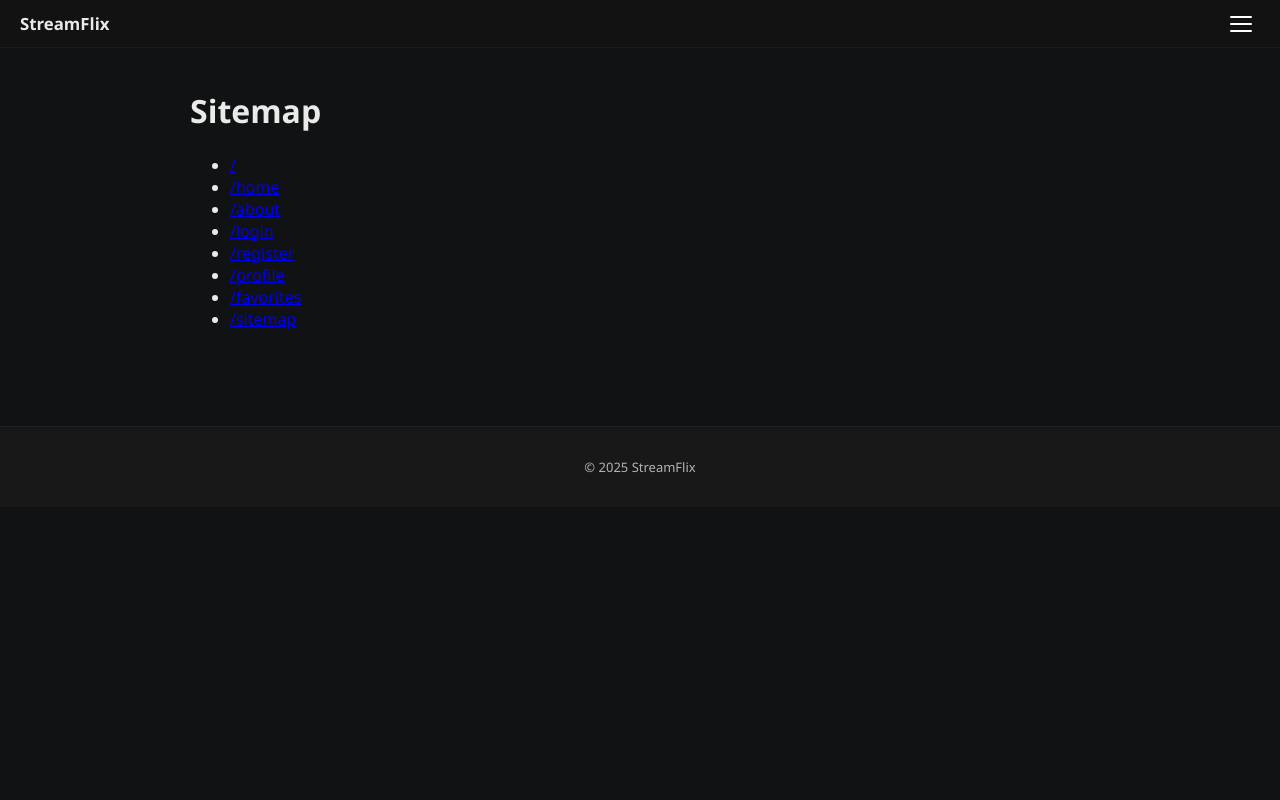
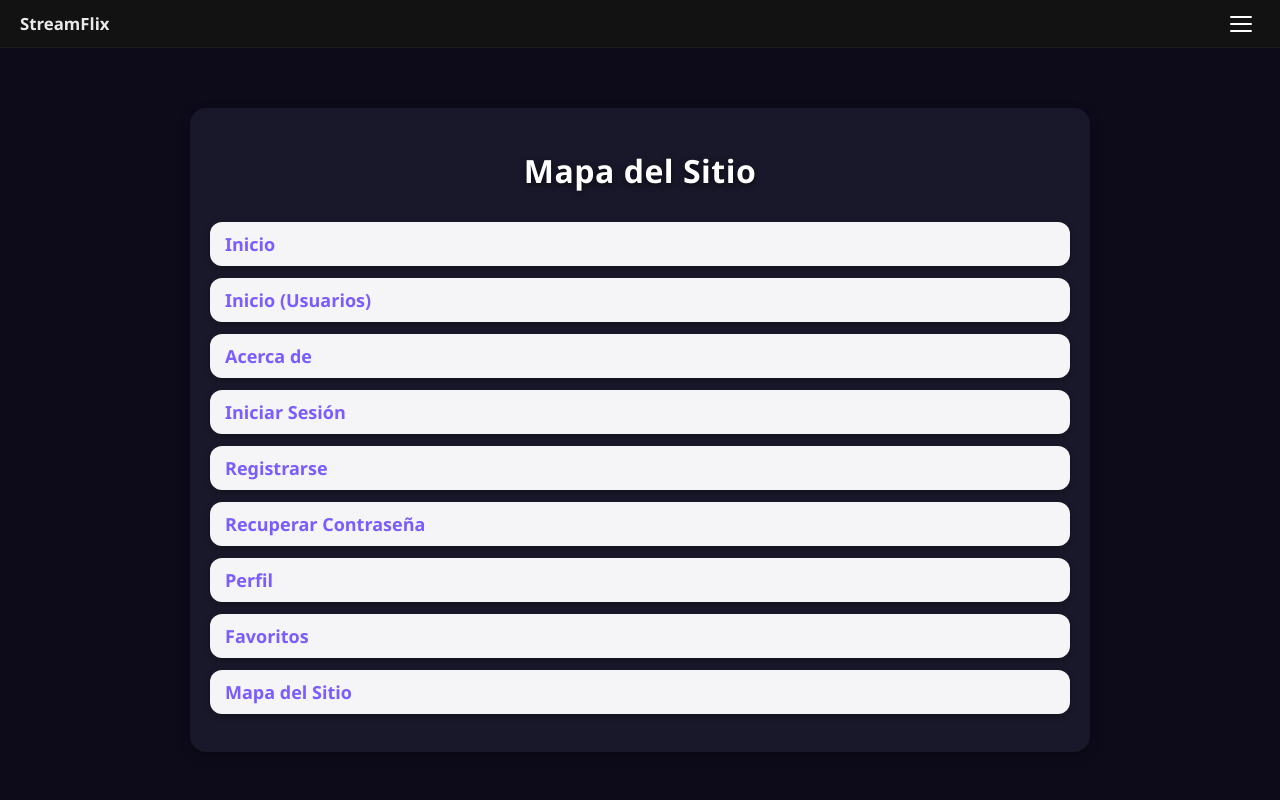
Before and after one commit to freshmint22/streamflix-frontend, a React (Vite) app: page /sitemap in a window 1280 px wide. Shown: the top 800 px of the page. Built offline with nearby package versions, Linux system fonts and the light colour scheme; no server answers.

Commit message:
feat(frontend): actualización de estilos y corrección de colores

```diff
--- a/package.json
+++ b/package.json
@@ -10,12 +10,15 @@
     "preview": "vite preview"
   },
   "dependencies": {
+    "axios": "^1.12.2",
     "react": "^19.1.1",
     "react-dom": "^19.1.1",
+    "react-icons": "^5.5.0",
     "react-router-dom": "^7.9.4"
   },
   "devDependencies": {
     "@eslint/js": "^9.36.0",
+    "@types/axios": "^0.9.36",
     "@types/react": "^19.2.2",
     "@types/react-dom": "^19.2.1",
     "@vitejs/plugin-react": "^5.0.4",
--- a/src/components/Navbar.tsx
+++ b/src/components/Navbar.tsx
@@ -1,5 +1,6 @@
 import { NavLink, useNavigate, useLocation } from "react-router-dom";
 import { useState, useRef, useEffect } from "react";
+import { FaMap } from "react-icons/fa"; // 👈 Importamos el ícono de mapa
 import "./Navbar.scss";
 
 export default function Navbar() {
@@ -13,12 +14,10 @@ export default function Navbar() {
 
   const handleLogout = () => {
     localStorage.removeItem("sf_token");
-    // prefer a friendly message in Spanish
     alert("Has cerrado sesión.");
     navigate("/login");
   };
 
-  // close on outside click
   useEffect(() => {
     function onDoc(e: MouseEvent) {
       if (menuRef.current && !menuRef.current.contains(e.target as Node)) {
@@ -29,7 +28,6 @@ export default function Navbar() {
     return () => document.removeEventListener("click", onDoc);
   }, []);
 
-  // close mobile menu and profile on Escape
   useEffect(() => {
     function onKey(e: KeyboardEvent) {
       if (e.key === 'Escape') {
@@ -40,8 +38,6 @@ export default function Navbar() {
     document.addEventListener('keydown', onKey);
     return () => document.removeEventListener('keydown', onKey);
   }, []);
-
-  // no explicit close button; overlay closes on backdrop click or Escape
 
   return (
     <header className="sf-navbar">
@@ -56,25 +52,25 @@ export default function Navbar() {
       </div>
 
       <nav className="sf-navbar__nav" aria-label="Main navigation">
-        <NavLink to="/home" className={({ isActive }) => (isActive ? 'sf-navbar__link active' : 'sf-navbar__link')}>
-          Home
-        </NavLink>
-        <NavLink to="/about" className={({ isActive }) => (isActive ? 'sf-navbar__link active' : 'sf-navbar__link')}>
-          Sobre nosotros
+        <NavLink to="/home" className={({ isActive }) => (isActive ? 'sf-navbar__link active' : 'sf-navbar__link')}>Home</NavLink>
+        <NavLink to="/about" className={({ isActive }) => (isActive ? 'sf-navbar__link active' : 'sf-navbar__link')}>Sobre nosotros</NavLink>
+
+        {/* Enlace al Sitemap con ícono */}
+        <NavLink
+          to="/sitemap"
+          className={({ isActive }) => (isActive ? 'sf-navbar__link active sf-navbar__sitemap' : 'sf-navbar__link sf-navbar__sitemap')}
+        >
+          <FaMap style={{ marginRight: 6 }} /> Mapa del Sitio
         </NavLink>
 
-        {/* show login button on landing (root) otherwise hamburger toggle */}
         {isRoot ? (
-          <button className="btn-primary" onClick={() => navigate('/login')} aria-label="Iniciar sesión">
-            Iniciar sesión
-          </button>
+          <button className="btn-primary" onClick={() => navigate('/login')} aria-label="Iniciar sesión">Iniciar sesión</button>
         ) : (
           <button className="sf-navbar__toggle" aria-label="Open menu" aria-expanded={mobileOpen} onClick={() => setMobileOpen(s => !s)}>
             <span className="sf-navbar__hamburger" />
           </button>
         )}
 
-        {/* Profile dropdown */}
         {isAuthed && (
           <div className="sf-navbar__profile" ref={menuRef}>
             <button
@@ -95,13 +91,15 @@ export default function Navbar() {
           </div>
         )}
       </nav>
-      {/* mobile overlay menu */}
+
       {mobileOpen && (
         <div className="sf-navbar__mobile" role="dialog" aria-modal="true" onClick={() => setMobileOpen(false)}>
           <div className="sf-navbar__mobile-inner" onClick={(e) => e.stopPropagation()}>
-            {/* overlay closes when clicking outside or pressing Escape */}
             <NavLink to="/home" onClick={() => setMobileOpen(false)} className={({ isActive }) => (isActive ? 'sf-navbar__link active' : 'sf-navbar__link')}>Home</NavLink>
             <NavLink to="/about" onClick={() => setMobileOpen(false)} className={({ isActive }) => (isActive ? 'sf-navbar__link active' : 'sf-navbar__link')}>Sobre nosotros</NavLink>
+            <NavLink to="/sitemap" onClick={() => setMobileOpen(false)} className={({ isActive }) => (isActive ? 'sf-navbar__link active sf-navbar__sitemap' : 'sf-navbar__link sf-navbar__sitemap')}>
+              <FaMap style={{ marginRight: 6 }} /> Mapa del Sitio
+            </NavLink>
 
             <div className="sf-navbar__mobile-section">
               <h3>Opciones</h3>
--- /dev/null
+++ b/src/pages/ResetPassword.tsx
@@ -0,0 +1,40 @@
+import { useState } from "react";
+import { useParams, useNavigate } from "react-router-dom";
+import axios from "axios";
+
+export default function ResetPassword() {
+  const { token } = useParams();
+  const navigate = useNavigate();
+  const [password, setPassword] = useState("");
+  const [message, setMessage] = useState("");
+
+  const handleSubmit = async (e) => {
+    e.preventDefault();
+    try {
+      await axios.post("http://localhost:5000/auth/reset-password", { token, password });
+      setMessage("Contraseña restablecida correctamente");
+      setTimeout(() => navigate("/login"), 2000);
+    } catch (error) {
+      console.error(error);
+      setMessage("Error al restablecer la contraseña");
+    }
+  };
+
+  return (
+    <div style={{ textAlign: "center", marginTop: "100px" }}>
+      <h2>Restablecer contraseña</h2>
+      <form onSubmit={handleSubmit}>
+        <input
+          type="password"
+          placeholder="Nueva contraseña"
+          value={password}
+          onChange={(e) => setPassword(e.target.value)}
+          required
+          style={{ padding: "8px", margin: "10px", width: "250px" }}
+        />
+        <button type="submit" style={{ padding: "8px 16px" }}>Cambiar contraseña</button>
+      </form>
+      {message && <p>{message}</p>}
+    </div>
+  );
+}
--- a/src/pages/Sitemap.tsx
+++ b/src/pages/Sitemap.tsx
@@ -1,14 +1,67 @@
-/**
- * Sitemap page - visual list of main routes for users and crawlers.
- */
+// src/pages/Sitemap.tsx
+import { Link } from "react-router-dom";
+
 export default function Sitemap() {
-  const routes = ["/", "/home", "/about", "/login", "/register", "/profile", "/favorites", "/sitemap"];
+  const routes = [
+    { path: "/", name: "Inicio" },
+    { path: "/home", name: "Inicio (Usuarios)" },
+    { path: "/about", name: "Acerca de" },
+    { path: "/login", name: "Iniciar Sesión" },
+    { path: "/register", name: "Registrarse" },
+    { path: "/forgot", name: "Recuperar Contraseña" },
+    { path: "/profile", name: "Perfil" },
+    { path: "/favorites", name: "Favoritos" },
+    { path: "/sitemap", name: "Mapa del Sitio" },
+  ];
+
   return (
-    <div style={{ maxWidth: 900, margin: "10px auto" }}>
-      <h1>Sitemap</h1>
-      <ul>
+    <div
+      style={{
+        maxWidth: "900px",
+        margin: "40px auto",
+        padding: "20px",
+        borderRadius: "16px",
+        backgroundColor: "var(--panel)",
+        boxShadow: "0 4px 12px rgba(0,0,0,0.3)",
+      }}
+    >
+      <h1
+        style={{
+          textAlign: "center",
+          marginBottom: "30px",
+          color: "#ffffff", // blanco puro
+          textShadow: "0 2px 6px rgba(0,0,0,0.6)", // sombra sutil para contraste
+          fontWeight: "900",
+          letterSpacing: "0.5px",
+        }}
+      >
+        Mapa del Sitio
+      </h1>
+
+      <ul style={{ listStyle: "none", padding: 0, fontSize: "18px" }}>
         {routes.map((r) => (
-          <li key={r}><a href={r}>{r}</a></li>
+          <li
+            key={r.path}
+            style={{
+              margin: "12px 0",
+              backgroundColor: "var(--panel-light)",
+              borderRadius: "12px",
+              padding: "10px 15px",
+              boxShadow: "0 2px 6px rgba(0,0,0,0.3)",
+              transition: "transform 0.2s ease, box-shadow 0.3s ease",
+            }}
+          >
+            <Link
+              to={r.path}
+              style={{
+                textDecoration: "none",
+                color: "#7a5cff", // azul metálico brillante
+                fontWeight: "600",
+              }}
+            >
+              {r.name}
+            </Link>
+          </li>
         ))}
       </ul>
     </div>
--- a/src/routes/AppRoutes.tsx
+++ b/src/routes/AppRoutes.tsx
@@ -11,6 +11,8 @@ import Sitemap from "../pages/Sitemap";
 import ProtectedRoute from "./ProtectedRoute";
 import Navbar from "../components/Navbar";
 import Footer from "../components/Footer";
+import ResetPassword from "../pages/ResetPassword";
+
 
 function LayoutWithNav({ children }: { children: React.ReactNode }) {
   return (
@@ -32,6 +34,7 @@ export default function AppRoutes() {
       <Route path="/login" element={<Login />} />
       <Route path="/register" element={<Register />} />
       <Route path="/forgot" element={<ForgotPassword />} />
+       <Route path="/reset-password/:token" element={<ResetPassword />} />
       <Route
         path="/about"
         element={
--- a/src/styles/global.css
+++ b/src/styles/global.css
@@ -1,14 +1,15 @@
 :root {
-  /* Dark theme variables */
-  --bg: #111213;        /* page background - dark gray */
-  --panel: #181818;     /* window / panel background */
-  --panel-light: #f5f5f7; /* light panels (forms, modals) */
-  --text: #eaeaea;      /* primary text color */
+  /* 🎨 Dark futuristic metallic theme */
+  --bg: #0d0b1a;          /* fondo morado oscuro metálico futurista */
+  --panel: #18182a;       /* paneles oscuros */
+  --panel-light: #f5f5f7; /* paneles claros */
+  --text: #eaeaea;        /* texto general claro */
   --muted: #b3b3b3;
   --border: #2b2b2b;
-  --brand: #5d3bff;
+  --brand: #7a5cff;       /* morado metálico vibrante */
 }
 
+/* 🌌 Base */
 html, body, #root {
   margin: 0;
   padding: 0;
@@ -19,11 +20,63 @@ html, body, #root {
   font-family: "Poppins", "Segoe UI", sans-serif;
 }
 
+/* ⚡ Botones morado metálico */
 .btn {
-  background: var(--brand); color:#fff; border:none; border-radius:8px;
-  padding:10px 14px; cursor:pointer; font-weight:600;
+  background: linear-gradient(135deg, #7a5cff, #5d3bff);
+  color: #fff;
+  border: none;
+  border-radius: 8px;
+  padding: 10px 14px;
+  cursor: pointer;
+  font-weight: 600;
+  box-shadow: 0 0 10px rgba(122, 92, 255, 0.4);
+  transition: all 0.3s ease;
 }
-.btn:disabled { opacity:.6; cursor:not-allowed; }
+.btn:hover {
+  transform: translateY(-2px);
+  box-shadow: 0 0 14px rgba(122, 92, 255, 0.6);
+}
+.btn:disabled {
+  opacity: 0.6;
+  cursor: not-allowed;
+}
+
+/* 🧩 Inputs */
 .input {
-  width:100%; padding:10px 12px; border-radius:8px; border:1px solid var(--border);
+  width: 100%;
+  padding: 10px 12px;
+  border-radius: 8px;
+  border: 1px solid var(--border);
+  background: #141325;
+  color: var(--text);
 }
+
+/* 💬 Texto del cuadro de registro (más discreto y legible) */
+.texto-registro,
+.texto-cta,
+.texto-principal,
+.hero p,
+.hero span,
+.cta p,
+.cta span {
+  color: #ffffff !important;      /* blanco puro */
+  font-size: 1rem;                /* tamaño más discreto */
+  font-weight: 500;               /* menos pesado */
+  text-align: center;
+  text-shadow: 0 2px 5px rgba(0, 0, 0, 0.4);
+  margin-bottom: 0.8rem;
+  opacity: 0.95;
+}
+
+/* 🧭 Título "Mapa del Sitio" — negro total, aislado */
+.sitemap-title,
+h1.sitemap-title,
+h1#mapa-del-sitio {
+  color: #000000 !important;   /* negro absoluto */
+  font-weight: 900 !important; /* negrita fuerte */
+  text-shadow: none !important;
+  background: transparent !important;
+  font-size: 2rem !important;
+  text-align: center !important;
+  margin-bottom: 30px !important;
+}
```
Also changed, not shown: 1 other file (tests, documents, lock files or other folders). Lines whose indentation alone changed are shown as unchanged.
